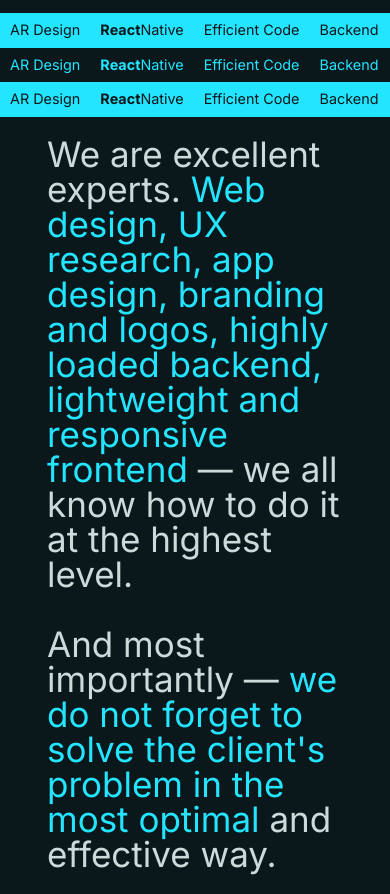
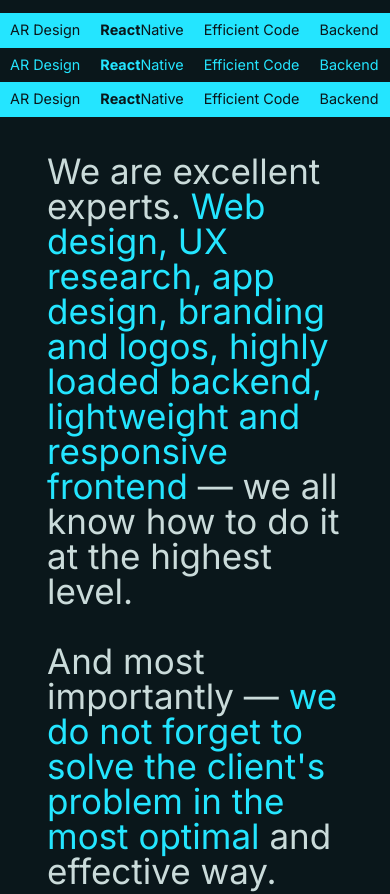
Before and after one commit to MajesticBay/majestic-bay, a React (Create React App) app: page / in a window 390 px wide. Shown: the part 1260-2154 px from the top of the page. Built offline with nearby package versions, Linux system fonts and the light colour scheme.

Commit message:
Change margin for mobile for story.

```diff
--- a/src/scss/layout/_story.scss
+++ b/src/scss/layout/_story.scss
@@ -5,7 +5,7 @@
     align-items: center;
     color: var(--color-white);
     font-size: 35px;
-    margin: 2rem 0;
+    margin: 3.7rem 0;
 
     &--blue {
         color: var(--color-secondary);
--- a/src/scss/main.css
+++ b/src/scss/main.css
@@ -444,7 +444,7 @@ a {
           align-items: center;
   color: var(--color-white);
   font-size: 35px;
-  margin: 2rem 0;
+  margin: 3.7rem 0;
 }
 
 .story--blue {
```
Also changed, not shown: 1 other file (tests, documents, lock files or other folders).
